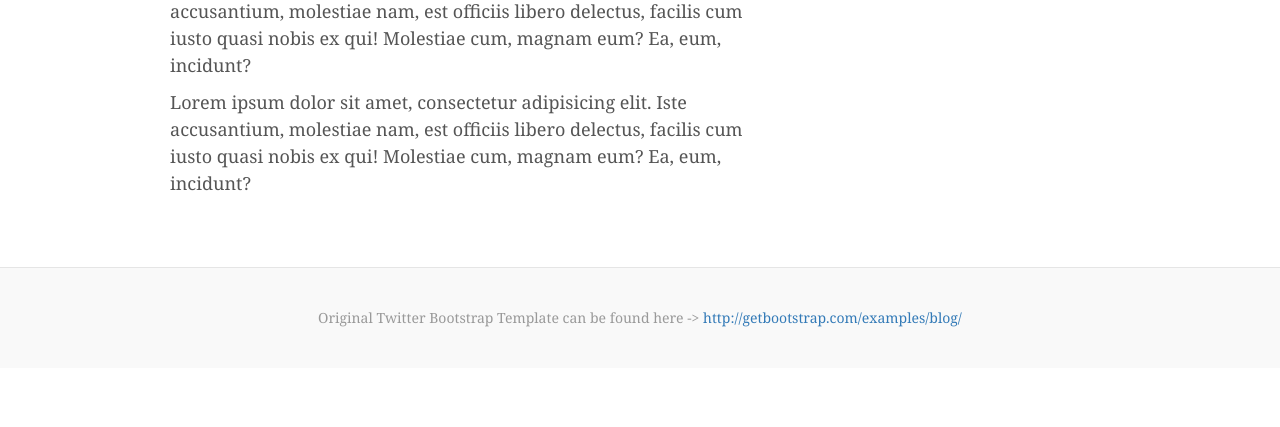
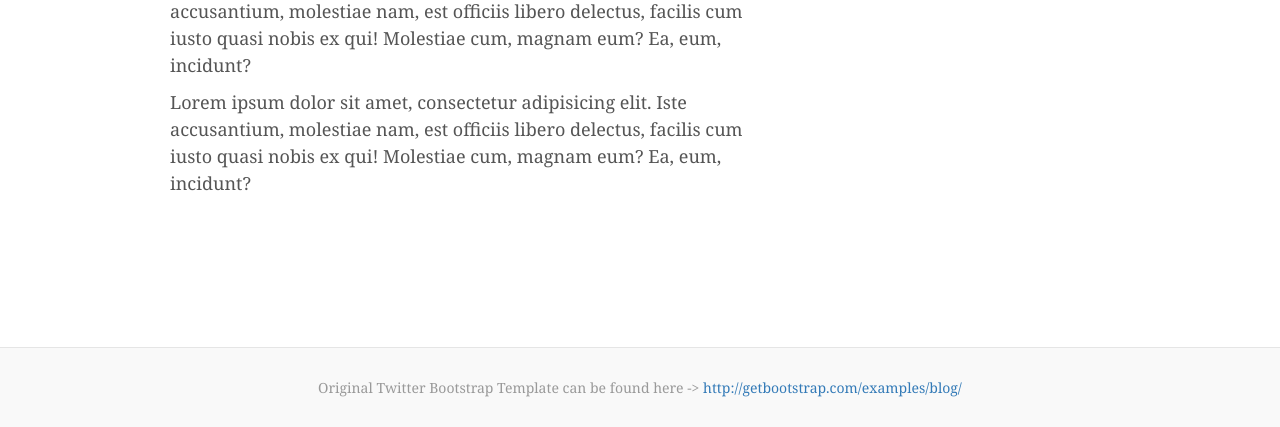
Before and after one commit to leojaxx/php-blog-starter, a PHP site: page / in a window 1280 px wide. Shown: the part 1467-1894 px from the top of the page. Before the commit the page ends 1794 px from the top, so only its background shows below. Run offline with PHP 8.4, Linux system fonts and the light colour scheme; some libraries are stand-ins or nearby versions.

Commit message:
Update file to keep footer at bottom of page

```diff
--- a/css/main.css
+++ b/css/main.css
@@ -99,6 +99,11 @@ textarea {
  * Globals
  */
 
+html, body {
+  height: 100%;
+  margin: 0;
+}
+
 body {
   font-family: Georgia, "Times New Roman", Times, serif;
   color: #555;
@@ -116,6 +121,12 @@ h6, .h6 {
   color: #333;
 }
 
+#wrapper {
+  min-height: 100%;
+  height: auto !important;
+  height: 100%;
+
+}
 
 /*
  * Override Bootstrap's default container.
@@ -251,12 +262,16 @@ h6, .h6 {
  * Footer
  */
 
+footer, #push  {
+  height: 80px;
+}
+
 .blog-footer {
   margin-top: 10px;
-  padding: 40px 0;
+  padding: 30px 0;
   color: #999;
+  background-color: #f9f9f9;
   text-align: center;
-  background-color: #f9f9f9;
   border-top: 1px solid #e5e5e5;
 }
 .blog-footer p:last-child {
```
